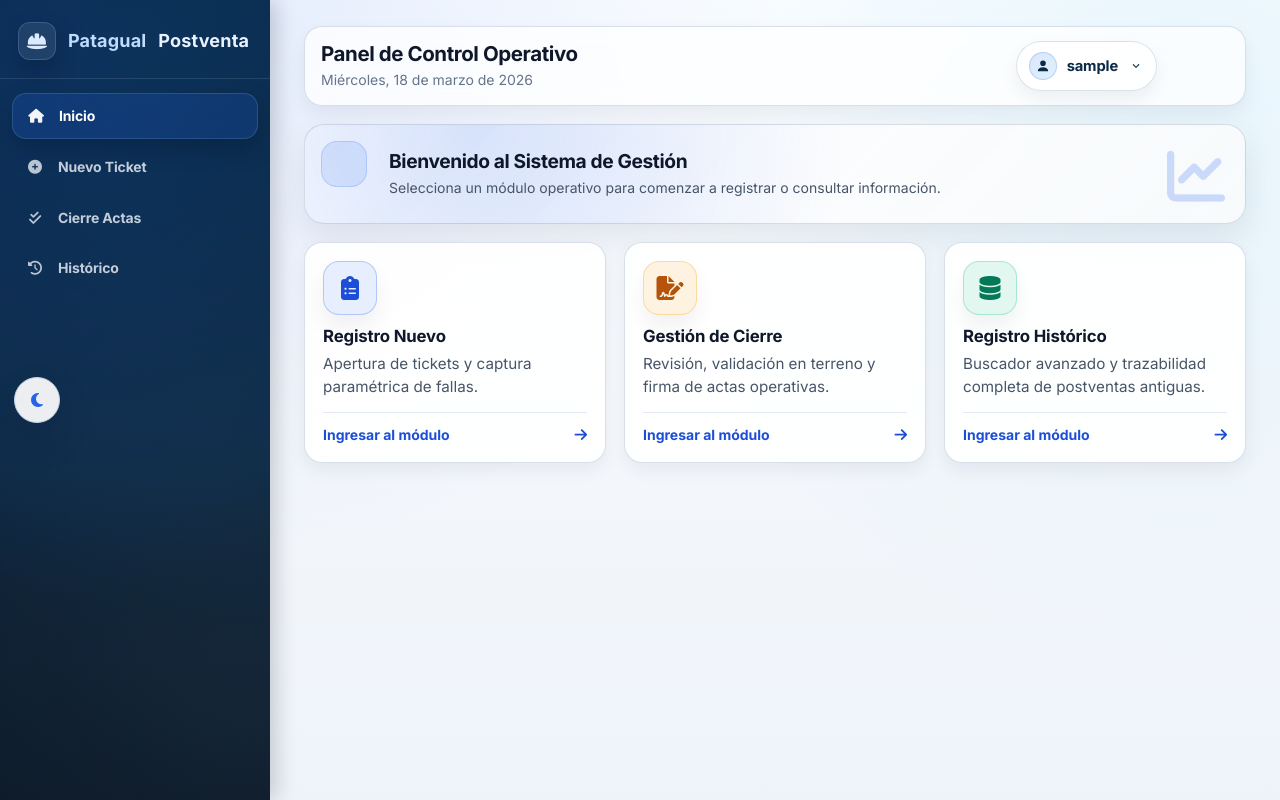
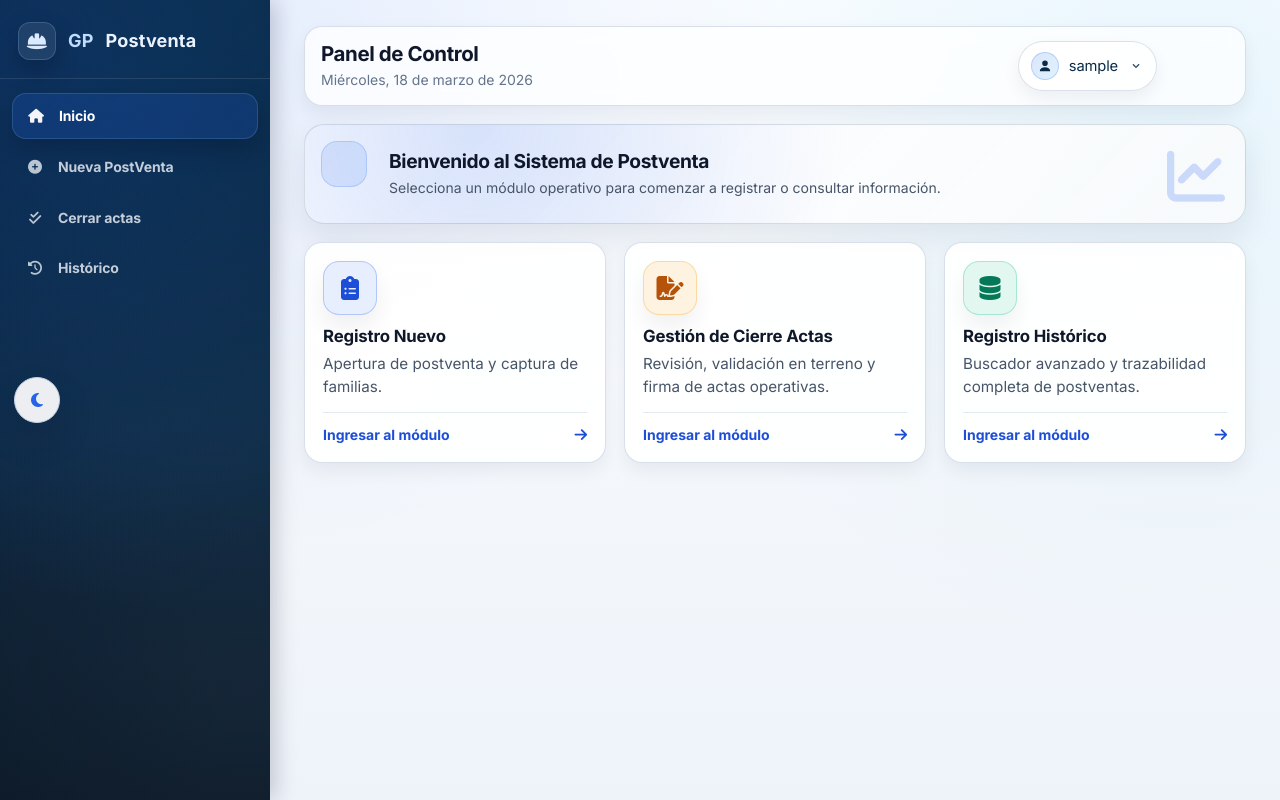
Before and after one commit to iavila-bi/POST_VENTA_V1, a website: page index.html in a window 1280 px wide. Drawn offline with Linux system fonts and the light colour scheme; sample sign-in values are in the browser's storage.

Commit message:
88% FALTA ARRGELAR REPORTERIA

```diff
--- a/auth_ui.css
+++ b/auth_ui.css
@@ -57,7 +57,7 @@
 }
 
 .auth-menu__name {
-    font-weight: 750;
+    font-weight: 400;
     font-size: 0.92rem;
     color: #0b2a46;
     letter-spacing: -0.01em;
@@ -107,7 +107,7 @@
 }
 
 .auth-menu__meta .u {
-    font-weight: 850;
+    font-weight: 600;
     color: var(--auth-ink);
     letter-spacing: -0.01em;
 }
@@ -134,7 +134,7 @@
     border: 1px solid rgba(203, 213, 225, 0.50);
     background: rgba(255, 255, 255, 0.86);
     color: var(--auth-ink);
-    font-weight: 800;
+    font-weight: 400;
     font-size: 0.92rem;
     text-decoration: none;
     cursor: pointer;
--- a/index.html
+++ b/index.html
@@ -26,12 +26,12 @@
         <aside class="sidebar">
             <div class="logo">
                 <i class="fas fa-hard-hat"></i>
-                <span>Patagual</span>Postventa
+                <span>GP</span>Postventa
             </div>
             <nav class="menu-lateral">
                 <a href="#" class="active"><i class="fas fa-home"></i> Inicio</a>
-                <a href="registro.html"><i class="fas fa-plus-circle"></i> Nuevo Ticket</a>
-                <a href="cierre_actas.html"><i class="fas fa-check-double"></i> Cierre Actas</a>
+                <a href="registro.html"><i class="fas fa-plus-circle"></i> Nueva PostVenta</a>
+                <a href="cierre_actas.html"><i class="fas fa-check-double"></i> Cerrar actas</a>
                 <a href="historico.html"><i class="fas fa-history"></i> Histórico</a>
                 <a href="usuarios.html" data-admin-only><i class="fas fa-users"></i> Usuarios</a>
             </nav>
@@ -40,7 +40,7 @@
         <main class="main-content">
             <header class="top-header">
                 <div class="header-titles">
-                    <h1>Panel de Control Operativo</h1>
+                    <h1>Panel de Control</h1>
                     <p id="fecha-actual">Cargando fecha...</p>
                 </div>
                 <div class="user-profile">
@@ -51,7 +51,7 @@
 
             <div class="welcome-banner fade-in">
                 <div class="banner-text">
-                    <h2>Bienvenido al Sistema de Gestión</h2>
+                    <h2>Bienvenido al Sistema de Postventa</h2>
                     <p>Selecciona un módulo operativo para comenzar a registrar o consultar información.</p>
                 </div>
                 <i class="fas fa-chart-line banner-icon"></i>
@@ -62,7 +62,7 @@
                 <div class="card" onclick="window.location.href='registro.html'">
     <div class="card-icon azul"><i class="fas fa-clipboard-list"></i></div>
     <h3>Registro Nuevo</h3>
-    <p>Apertura de tickets y captura paramétrica de fallas.</p>
+    <p>Apertura de postventa y captura de familias.</p>
     <div class="card-footer">
         <span>Ingresar al módulo</span>
         <i class="fas fa-arrow-right"></i>
@@ -71,7 +71,7 @@
 
                 <div class="card" onclick="window.location.href='cierre_actas.html'">
                     <div class="card-icon naranja"><i class="fas fa-file-signature"></i></div>
-                    <h3>Gestión de Cierre</h3>
+                    <h3>Gestión de Cierre Actas</h3>
                     <p>Revisión, validación en terreno y firma de actas operativas.</p>
                     <div class="card-footer">
                         <span>Ingresar al módulo</span>
@@ -82,7 +82,7 @@
                 <div class="card" onclick="window.location.href='historico.html'">
                     <div class="card-icon verde"><i class="fas fa-database"></i></div>
                     <h3>Registro Histórico</h3>
-                    <p>Buscador avanzado y trazabilidad completa de postventas antiguas.</p>
+                    <p>Buscador avanzado y trazabilidad completa de postventas.</p>
                     <div class="card-footer">
                         <span>Ingresar al módulo</span>
                         <i class="fas fa-arrow-right"></i>
```
Also changed, not shown: auditoria.html (+1 -1 lines), registro.html (+2 -2 lines).
